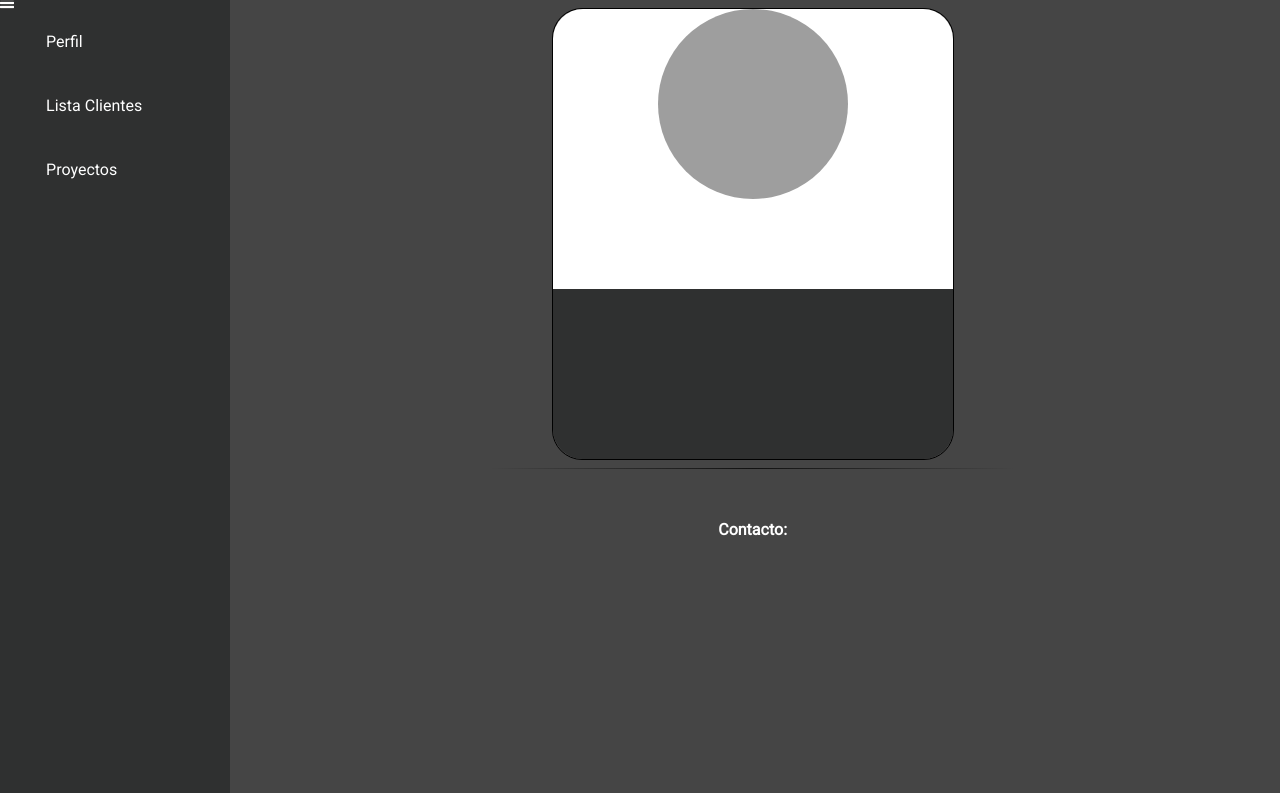
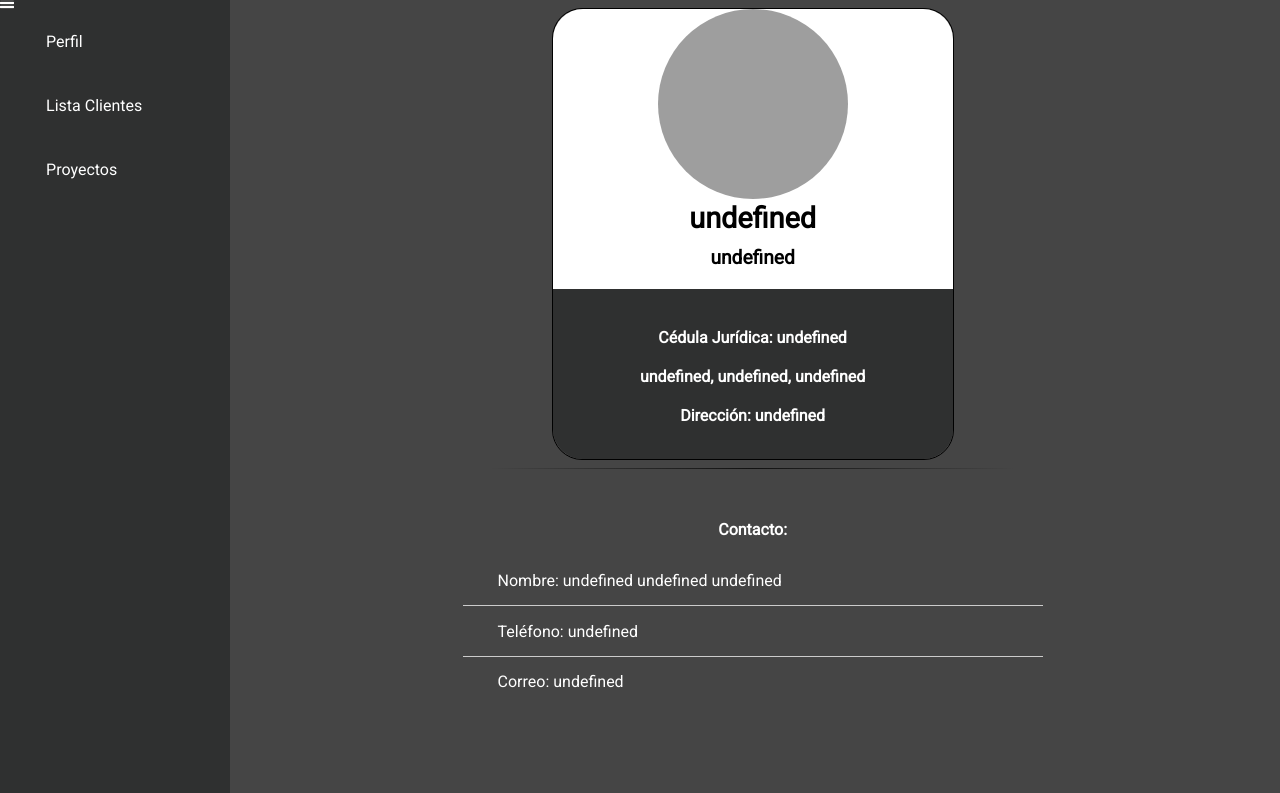
Before and after one commit to IRamses07/Proyecto1, a website: page public/perfilCliente.html in a window 1280 px wide. Shown: the part 54-847 px from the top of the page. Drawn offline with Linux system fonts and the light colour scheme; no server answers; grey boxes are pictures that could not be loaded.

Commit message:
cambioPath

```diff
--- a/public/perfilCliente.html
+++ b/public/perfilCliente.html
@@ -61,7 +61,7 @@
     </main>
     <footer></footer>
     <script src="js/jquery-3.3.1.js"></script>
-    <script src="js/Cliente/servicioRegistroCliente.js"></script>
+    <script src="js/Cliente/servicioCliente.js"></script>
     <script src="js/Cliente/controladorPerfilCliente.js"></script>
 
 
```
